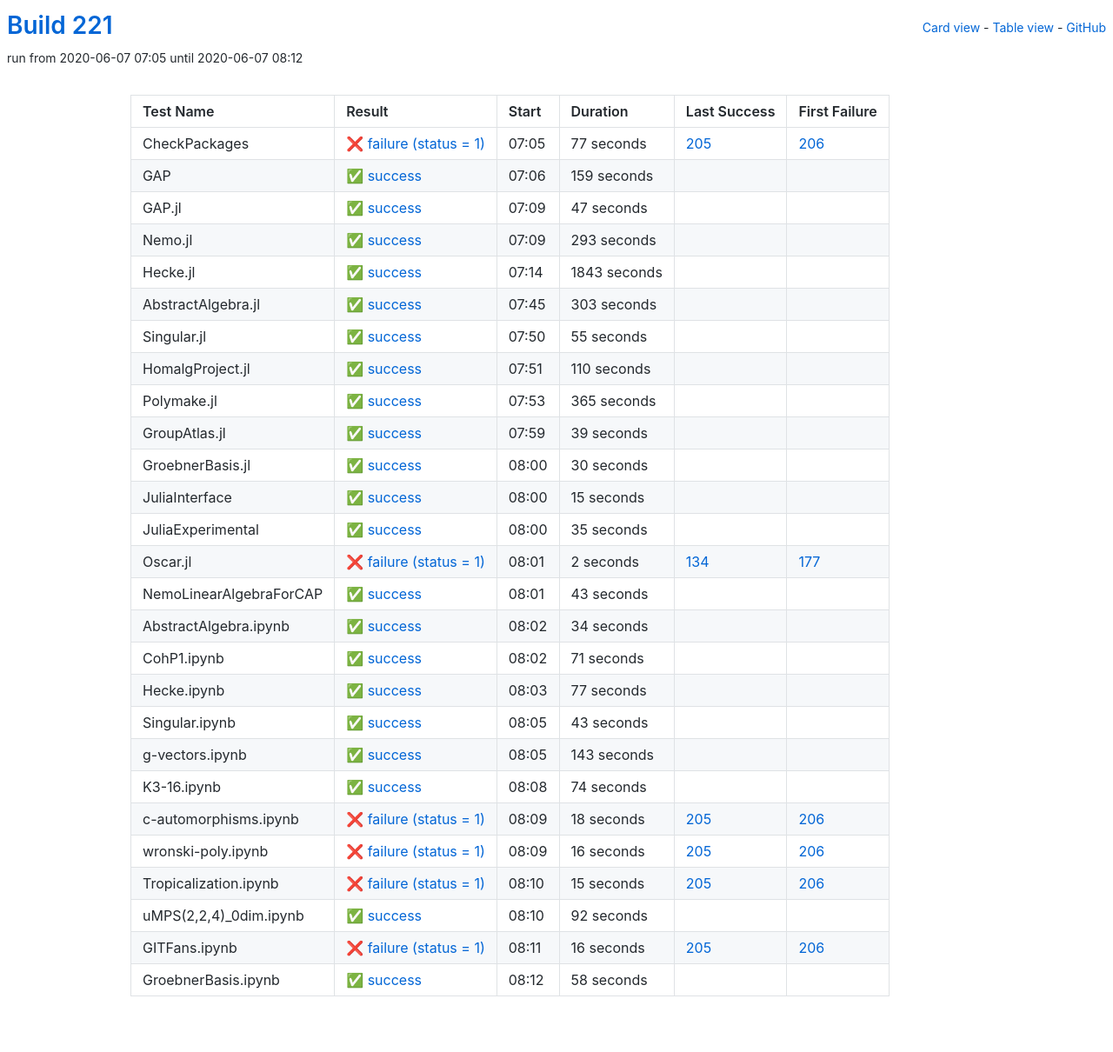
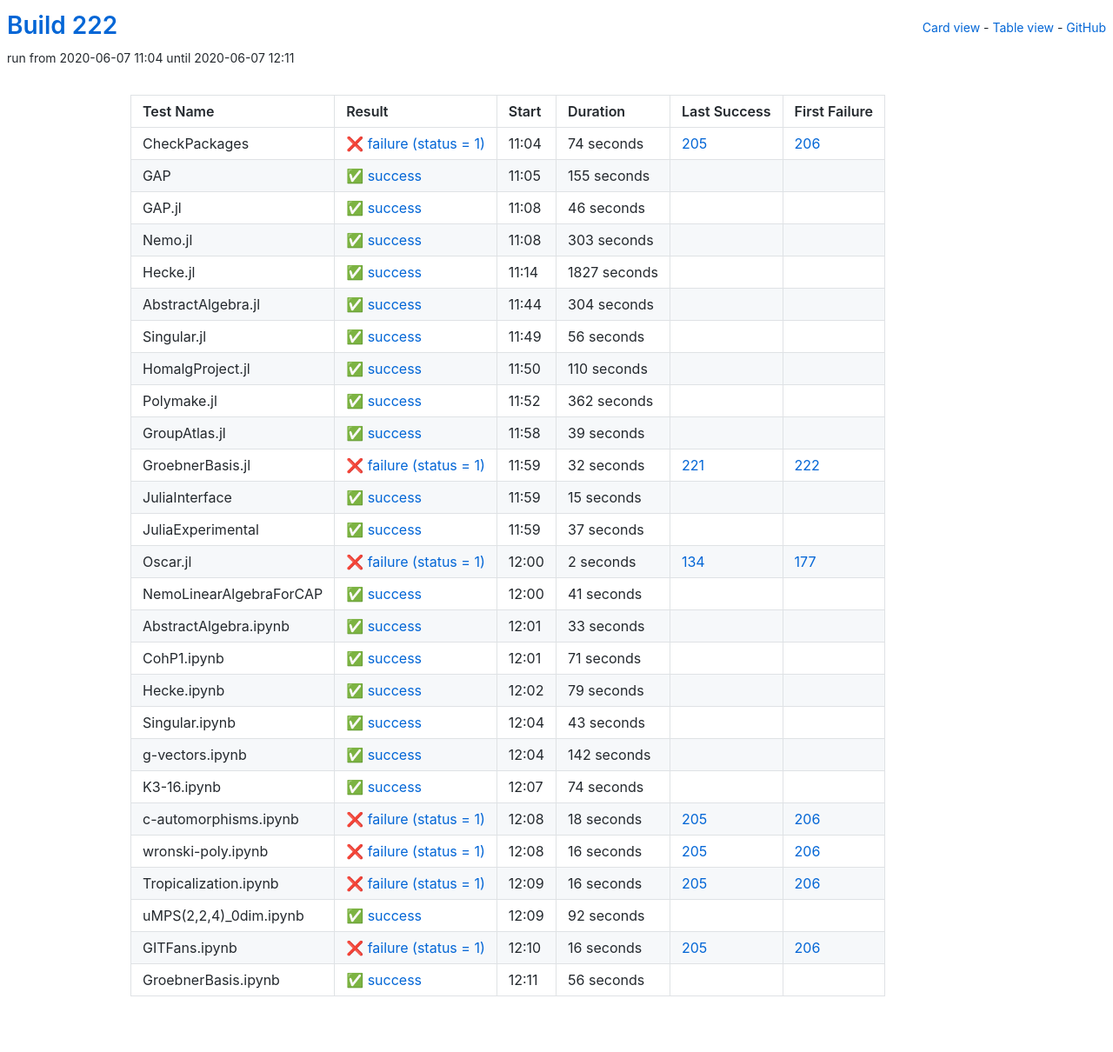
Before and after one commit to oscar-system/oscar-ci-status-stable, a Jekyll site: the page built from table.html, in a window 1280 px wide. Shown: the whole page at 87% size. Built offline with Jekyll 4.4.1, drawn with Linux system fonts in a browser that asks for light colours.

Commit message:
Build 222

```diff
--- a/_data/ci.yml
+++ b/_data/ci.yml
@@ -1,89 +1,89 @@
-build: 221
-build_url: https://oscarci.mathematik.uni-kl.de/job/oscar-stable/221/
+build: 222
+build_url: https://oscarci.mathematik.uni-kl.de/job/oscar-stable/222/
 job: oscar-stable
 tests:
-- duration: 77
+- duration: 74
   exitcode: 1
   first_failure: 206
   first_failure_url: https://oscarci.mathematik.uni-kl.de/job/oscar-stable/206/
   id: checkpackages
   last_success: 205
   last_success_url: https://oscarci.mathematik.uni-kl.de/job/oscar-stable/205/
-  log: https://oscarci.mathematik.uni-kl.de/job/oscar-stable/221/artifact/logs/build-221/CheckPackages.log
+  log: https://oscarci.mathematik.uni-kl.de/job/oscar-stable/222/artifact/logs/build-222/CheckPackages.log
   name: CheckPackages
-  start: 2020-06-07 07:05
+  start: 2020-06-07 11:04
   status: failure
   success: false
-- duration: 159
+- duration: 155
   exitcode: 0
   first_failure: false
   first_failure_url: null
   id: gap
   last_success: false
   last_success_url: null
-  log: https://oscarci.mathematik.uni-kl.de/job/oscar-stable/221/artifact/logs/build-221/GAP.log
+  log: https://oscarci.mathematik.uni-kl.de/job/oscar-stable/222/artifact/logs/build-222/GAP.log
   name: GAP
-  start: 2020-06-07 07:06
+  start: 2020-06-07 11:05
   status: success
   success: true
-- duration: 47
+- duration: 46
   exitcode: 0
   first_failure: false
   first_failure_url: null
   id: gap-jl
   last_success: false
   last_success_url: null
-  log: https://oscarci.mathematik.uni-kl.de/job/oscar-stable/221/artifact/logs/build-221/GAP.jl.log
+  log: https://oscarci.mathematik.uni-kl.de/job/oscar-stable/222/artifact/logs/build-222/GAP.jl.log
   name: GAP.jl
-  start: 2020-06-07 07:09
+  start: 2020-06-07 11:08
   status: success
   success: true
-- duration: 293
+- duration: 303
   exitcode: 0
   first_failure: false
   first_failure_url: null
   id: nemo-jl
   last_success: false
   last_success_url: null
-  log: https://oscarci.mathematik.uni-kl.de/job/oscar-stable/221/artifact/logs/build-221/Nemo.jl.log
+  log: https://oscarci.mathematik.uni-kl.de/job/oscar-stable/222/artifact/logs/build-222/Nemo.jl.log
   name: Nemo.jl
-  start: 2020-06-07 07:09
+  start: 2020-06-07 11:08
   status: success
   success: true
-- duration: 1843
+- duration: 1827
   exitcode: 0
   first_failure: false
   first_failure_url: null
   id: hecke-jl
   last_success: false
   last_success_url: null
-  log: https://oscarci.mathematik.uni-kl.de/job/oscar-stable/221/artifact/logs/build-221/Hecke.jl.log
+  log: https://oscarci.mathematik.uni-kl.de/job/oscar-stable/222/artifact/logs/build-222/Hecke.jl.log
   name: Hecke.jl
-  start: 2020-06-07 07:14
+  start: 2020-06-07 11:14
   status: success
   success: true
-- duration: 303
+- duration: 304
   exitcode: 0
   first_failure: false
   first_failure_url: null
   id: abstractalgebra-jl
   last_success: false
   last_success_url: null
-  log: https://oscarci.mathematik.uni-kl.de/job/oscar-stable/221/artifact/logs/build-221/AbstractAlgebra.jl.log
+  log: https://oscarci.mathematik.uni-kl.de/job/oscar-stable/222/artifact/logs/build-222/AbstractAlgebra.jl.log
   name: AbstractAlgebra.jl
-  start: 2020-06-07 07:45
+  start: 2020-06-07 11:44
   status: success
   success: true
-- duration: 55
+- duration: 56
   exitcode: 0
   first_failure: false
   first_failure_url: null
   id: singular-jl
   last_success: false
   last_success_url: null
-  log: https://oscarci.mathematik.uni-kl.de/job/oscar-stable/221/artifact/logs/build-221/Singular.jl.log
+  log: https://oscarci.mathematik.uni-kl.de/job/oscar-stable/222/artifact/logs/build-222/Singular.jl.log
   name: Singular.jl
-  start: 2020-06-07 07:50
+  start: 2020-06-07 11:49
   status: success
   success: true
 - duration: 110
@@ -93,21 +93,21 @@ tests:
   id: homalgproject-jl
   last_success: false
   last_success_url: null
-  log: https://oscarci.mathematik.uni-kl.de/job/oscar-stable/221/artifact/logs/build-221/HomalgProject.jl.log
+  log: https://oscarci.mathematik.uni-kl.de/job/oscar-stable/222/artifact/logs/build-222/HomalgProject.jl.log
   name: HomalgProject.jl
-  start: 2020-06-07 07:51
+  start: 2020-06-07 11:50
   status: success
   success: true
-- duration: 365
+- duration: 362
   exitcode: 0
   first_failure: false
   first_failure_url: null
   id: polymake-jl
   last_success: false
   last_success_url: null
-  log: https://oscarci.mathematik.uni-kl.de/job/oscar-stable/221/artifact/logs/build-221/Polymake.jl.log
+  log: https://oscarci.mathematik.uni-kl.de/job/oscar-stable/222/artifact/logs/build-222/Polymake.jl.log
   name: Polymake.jl
-  start: 2020-06-07 07:53
+  start: 2020-06-07 11:52
   status: success
   success: true
 - duration: 39
@@ -117,23 +117,23 @@ tests:
   id: groupatlas-jl
   last_success: false
   last_success_url: null
-  log: https://oscarci.mathematik.uni-kl.de/job/oscar-stable/221/artifact/logs/build-221/GroupAtlas.jl.log
+  log: https://oscarci.mathematik.uni-kl.de/job/oscar-stable/222/artifact/logs/build-222/GroupAtlas.jl.log
   name: GroupAtlas.jl
-  start: 2020-06-07 07:59
+  start: 2020-06-07 11:58
   status: success
   success: true
-- duration: 30
-  exitcode: 0
-  first_failure: false
-  first_failure_url: null
+- duration: 32
+  exitcode: 1
+  first_failure: 222
+  first_failure_url: https://oscarci.mathematik.uni-kl.de/job/oscar-stable/222/
   id: groebnerbasis-jl
-  last_success: false
-  last_success_url: null
-  log: https://oscarci.mathematik.uni-kl.de/job/oscar-stable/221/artifact/logs/build-221/GroebnerBasis.jl.log
+  last_success: 221
+  last_success_url: https://oscarci.mathematik.uni-kl.de/job/oscar-stable/221/
+  log: https://oscarci.mathematik.uni-kl.de/job/oscar-stable/222/artifact/logs/build-222/GroebnerBasis.jl.log
   name: GroebnerBasis.jl
-  start: 2020-06-07 08:00
-  status: success
-  success: true
+  start: 2020-06-07 11:59
+  status: failure
+  success: false
 - duration: 15
   exitcode: 0
   first_failure: false
@@ -141,21 +141,21 @@ tests:
   id: juliainterface
   last_success: false
   last_success_url: null
-  log: https://oscarci.mathematik.uni-kl.de/job/oscar-stable/221/artifact/logs/build-221/JuliaInterface.log
+  log: https://oscarci.mathematik.uni-kl.de/job/oscar-stable/222/artifact/logs/build-222/JuliaInterface.log
   name: JuliaInterface
-  start: 2020-06-07 08:00
+  start: 2020-06-07 11:59
   status: success
   success: true
-- duration: 35
+- duration: 37
   exitcode: 0
   first_failure: false
   first_failure_url: null
   id: juliaexperimental
   last_success: false
   last_success_url: null
-  log: https://oscarci.mathematik.uni-kl.de/job/oscar-stable/221/artifact/logs/build-221/JuliaExperimental.log
+  log: https://oscarci.mathematik.uni-kl.de/job/oscar-stable/222/artifact/logs/build-222/JuliaExperimental.log
   name: JuliaExperimental
-  start: 2020-06-07 08:00
+  start: 2020-06-07 11:59
   status: success
   success: true
 - duration: 2
@@ -165,33 +165,33 @@ tests:
   id: oscar-jl
   last_success: 134
   last_success_url: https://oscarci.mathematik.uni-kl.de/job/oscar-stable/134/
-  log: https://oscarci.mathematik.uni-kl.de/job/oscar-stable/221/artifact/logs/build-221/Oscar.jl.log
+  log: https://oscarci.mathematik.uni-kl.de/job/oscar-stable/222/artifact/logs/build-222/Oscar.jl.log
   name: Oscar.jl
-  start: 2020-06-07 08:01
+  start: 2020-06-07 12:00
   status: failure
   success: false
-- duration: 43
+- duration: 41
   exitcode: 0
   first_failure: false
   first_failure_url: null
   id: nemolinearalgebraforcap
   last_success: false
   last_success_url: null
-  log: https://oscarci.mathematik.uni-kl.de/job/oscar-stable/221/artifact/logs/build-221/NemoLinearAlgebraForCAP.log
+  log: https://oscarci.mathematik.uni-kl.de/job/oscar-stable/222/artifact/logs/build-222/NemoLinearAlgebraForCAP.log
   name: NemoLinearAlgebraForCAP
-  start: 2020-06-07 08:01
+  start: 2020-06-07 12:00
   status: success
   success: true
-- duration: 34
+- duration: 33
   exitcode: 0
   first_failure: false
   first_failure_url: null
   id: abstractalgebra-ipynb
   last_success: false
   last_success_url: null
-  log: https://oscarci.mathematik.uni-kl.de/job/oscar-stable/221/artifact/logs/build-221/AbstractAlgebra.ipynb.log
+  log: https://oscarci.mathematik.uni-kl.de/job/oscar-stable/222/artifact/logs/build-222/AbstractAlgebra.ipynb.log
   name: AbstractAlgebra.ipynb
-  start: 2020-06-07 08:02
+  start: 2020-06-07 12:01
   status: success
   success: true
 - duration: 71
@@ -201,21 +201,21 @@ tests:
   id: cohp1-ipynb
   last_success: false
   last_success_url: null
-  log: https://oscarci.mathematik.uni-kl.de/job/oscar-stable/221/artifact/logs/build-221/CohP1.ipynb.log
+  log: https://oscarci.mathematik.uni-kl.de/job/oscar-stable/222/artifact/logs/build-222/CohP1.ipynb.log
   name: CohP1.ipynb
-  start: 2020-06-07 08:02
+  start: 2020-06-07 12:01
   status: success
   success: true
-- duration: 77
+- duration: 79
   exitcode: 0
   first_failure: false
   first_failure_url: null
   id: hecke-ipynb
   last_success: false
   last_success_url: null
-  log: https://oscarci.mathematik.uni-kl.de/job/oscar-stable/221/artifact/logs/build-221/Hecke.ipynb.log
+  log: https://oscarci.mathematik.uni-kl.de/job/oscar-stable/222/artifact/logs/build-222/Hecke.ipynb.log
   name: Hecke.ipynb
-  start: 2020-06-07 08:03
+  start: 2020-06-07 12:02
   status: success
   success: true
 - duration: 43
@@ -225,21 +225,21 @@ tests:
   id: singular-ipynb
   last_success: false
   last_success_url: null
-  log: https://oscarci.mathematik.uni-kl.de/job/oscar-stable/221/artifact/logs/build-221/Singular.ipynb.log
+  log: https://oscarci.mathematik.uni-kl.de/job/oscar-stable/222/artifact/logs/build-222/Singular.ipynb.log
   name: Singular.ipynb
-  start: 2020-06-07 08:05
+  start: 2020-06-07 12:04
   status: success
   success: true
-- duration: 143
+- duration: 142
   exitcode: 0
   first_failure: false
   first_failure_url: null
   id: g-vectors-ipynb
   last_success: false
   last_success_url: null
-  log: https://oscarci.mathematik.uni-kl.de/job/oscar-stable/221/artifact/logs/build-221/g-vectors.ipynb.log
+  log: https://oscarci.mathematik.uni-kl.de/job/oscar-stable/222/artifact/logs/build-222/g-vectors.ipynb.log
   name: g-vectors.ipynb
-  start: 2020-06-07 08:05
+  start: 2020-06-07 12:04
   status: success
   success: true
 - duration: 74
@@ -249,9 +249,9 @@ tests:
   id: k3-16-ipynb
   last_success: false
   last_success_url: null
-  log: https://oscarci.mathematik.uni-kl.de/job/oscar-stable/221/artifact/logs/build-221/K3-16.ipynb.log
+  log: https://oscarci.mathematik.uni-kl.de/job/oscar-stable/222/artifact/logs/build-222/K3-16.ipynb.log
   name: K3-16.ipynb
-  start: 2020-06-07 08:08
+  start: 2020-06-07 12:07
   status: success
   success: true
 - duration: 18
@@ -261,9 +261,9 @@ tests:
   id: c-automorphisms-ipynb
   last_success: 205
   last_success_url: https://oscarci.mathematik.uni-kl.de/job/oscar-stable/205/
-  log: https://oscarci.mathematik.uni-kl.de/job/oscar-stable/221/artifact/logs/build-221/c-automorphisms.ipynb.log
+  log: https://oscarci.mathematik.uni-kl.de/job/oscar-stable/222/artifact/logs/build-222/c-automorphisms.ipynb.log
   name: c-automorphisms.ipynb
-  start: 2020-06-07 08:09
+  start: 2020-06-07 12:08
   status: failure
   success: false
 - duration: 16
@@ -273,21 +273,21 @@ tests:
   id: wronski-poly-ipynb
   last_success: 205
   last_success_url: https://oscarci.mathematik.uni-kl.de/job/oscar-stable/205/
-  log: https://oscarci.mathematik.uni-kl.de/job/oscar-stable/221/artifact/logs/build-221/wronski-poly.ipynb.log
+  log: https://oscarci.mathematik.uni-kl.de/job/oscar-stable/222/artifact/logs/build-222/wronski-poly.ipynb.log
   name: wronski-poly.ipynb
-  start: 2020-06-07 08:09
+  start: 2020-06-07 12:08
   status: failure
   success: false
-- duration: 15
+- duration: 16
   exitcode: 1
   first_failure: 206
   first_failure_url: https://oscarci.mathematik.uni-kl.de/job/oscar-stable/206/
   id: tropicalization-ipynb
   last_success: 205
   last_success_url: https://oscarci.mathematik.uni-kl.de/job/oscar-stable/205/
-  log: https://oscarci.mathematik.uni-kl.de/job/oscar-stable/221/artifact/logs/build-221/Tropicalization.ipynb.log
+  log: https://oscarci.mathematik.uni-kl.de/job/oscar-stable/222/artifact/logs/build-222/Tropicalization.ipynb.log
   name: Tropicalization.ipynb
-  start: 2020-06-07 08:10
+  start: 2020-06-07 12:09
   status: failure
   success: false
 - duration: 92
@@ -297,9 +297,9 @@ tests:
   id: umps-2-2-4-0dim-ipynb
   last_success: false
   last_success_url: null
-  log: https://oscarci.mathematik.uni-kl.de/job/oscar-stable/221/artifact/logs/build-221/uMPS-2-2-4-_0dim.ipynb.log
+  log: https://oscarci.mathematik.uni-kl.de/job/oscar-stable/222/artifact/logs/build-222/uMPS-2-2-4-_0dim.ipynb.log
   name: uMPS(2,2,4)_0dim.ipynb
-  start: 2020-06-07 08:10
+  start: 2020-06-07 12:09
   status: success
   success: true
 - duration: 16
@@ -309,20 +309,20 @@ tests:
   id: gitfans-ipynb
   last_success: 205
   last_success_url: https://oscarci.mathematik.uni-kl.de/job/oscar-stable/205/
-  log: https://oscarci.mathematik.uni-kl.de/job/oscar-stable/221/artifact/logs/build-221/GITFans.ipynb.log
+  log: https://oscarci.mathematik.uni-kl.de/job/oscar-stable/222/artifact/logs/build-222/GITFans.ipynb.log
   name: GITFans.ipynb
-  start: 2020-06-07 08:11
+  start: 2020-06-07 12:10
   status: failure
   success: false
-- duration: 58
+- duration: 56
   exitcode: 0
   first_failure: false
   first_failure_url: null
   id: groebnerbasis-ipynb
   last_success: false
   last_success_url: null
-  log: https://oscarci.mathematik.uni-kl.de/job/oscar-stable/221/artifact/logs/build-221/GroebnerBasis.ipynb.log
+  log: https://oscarci.mathematik.uni-kl.de/job/oscar-stable/222/artifact/logs/build-222/GroebnerBasis.ipynb.log
   name: GroebnerBasis.ipynb
-  start: 2020-06-07 08:12
+  start: 2020-06-07 12:11
   status: success
   success: true
```
Also changed, not shown: README.md.
